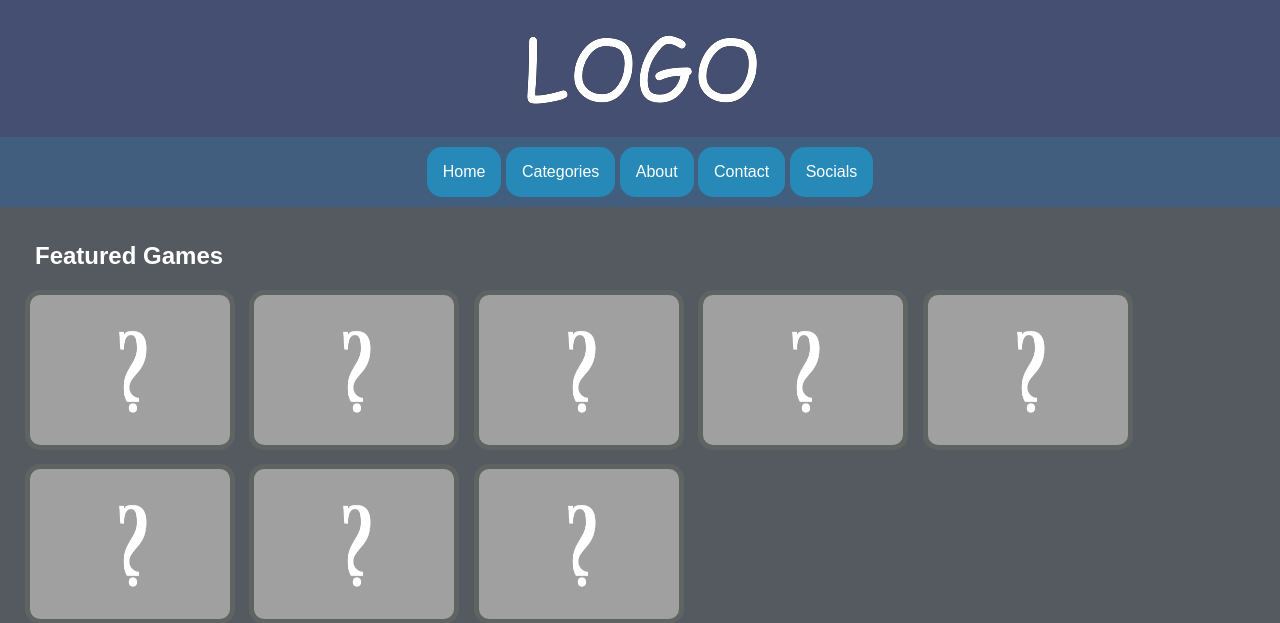
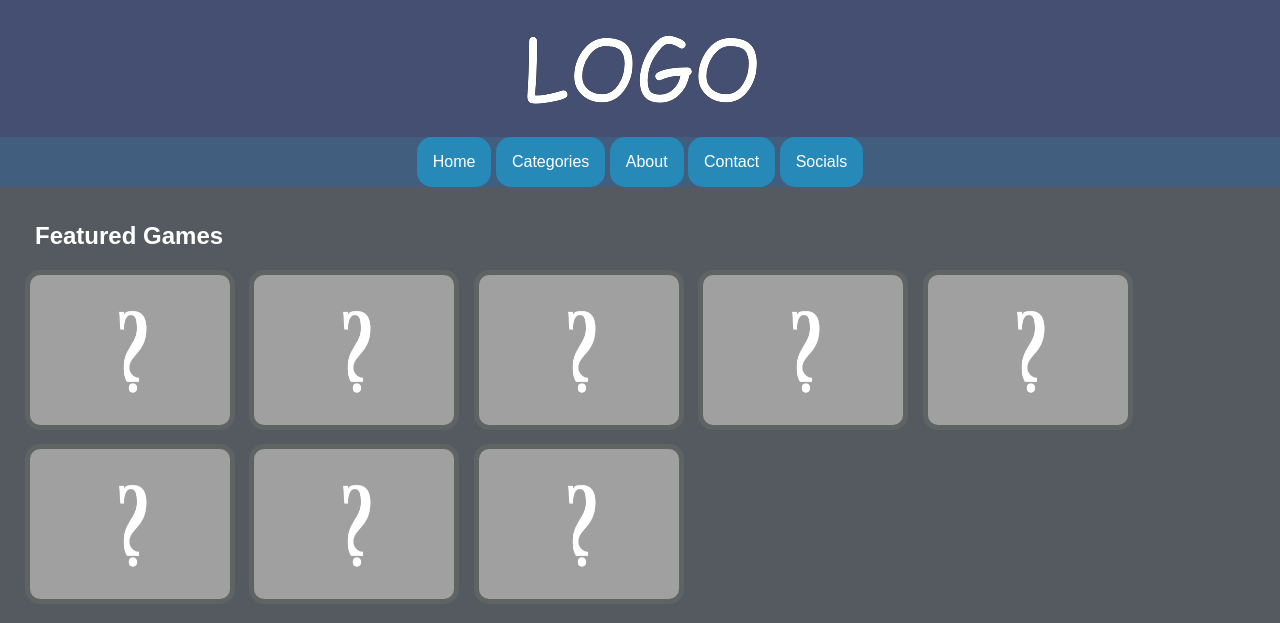
Before and after one commit to Azapru/school-website-project, a PHP site: page / in a window 1280 px wide. Shown: the top 623 px of the page. Run offline with PHP 8.4, Linux system fonts and the light colour scheme.

Commit message:
fixed padding

```diff
--- a/design2/style.css
+++ b/design2/style.css
@@ -1,6 +1,6 @@
-body, header, head, footer, h1, h2, h3, p, i, ul, nav, section {
-    padding: 0px;
-    margin: 0px;
+* {
+    padding: 0;
+    margin: 0;
 }
 
 .dropdown-content a:hover {background-color: #838383;}
@@ -60,7 +60,6 @@ header {
 
 nav {
     background-color: #425e7e;
-    padding: 10px;
     text-align: center;
     width: 100%;
 }
```
